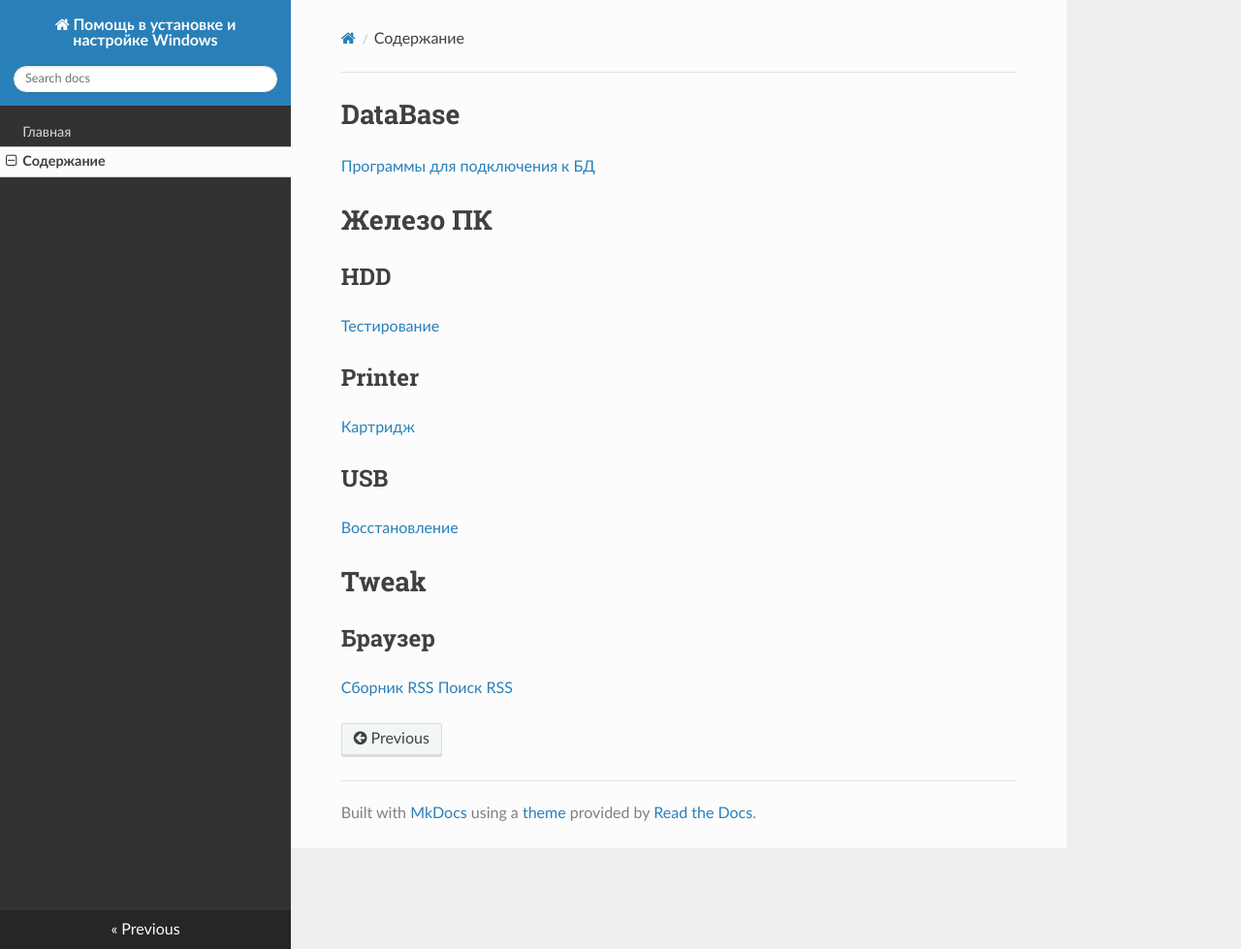
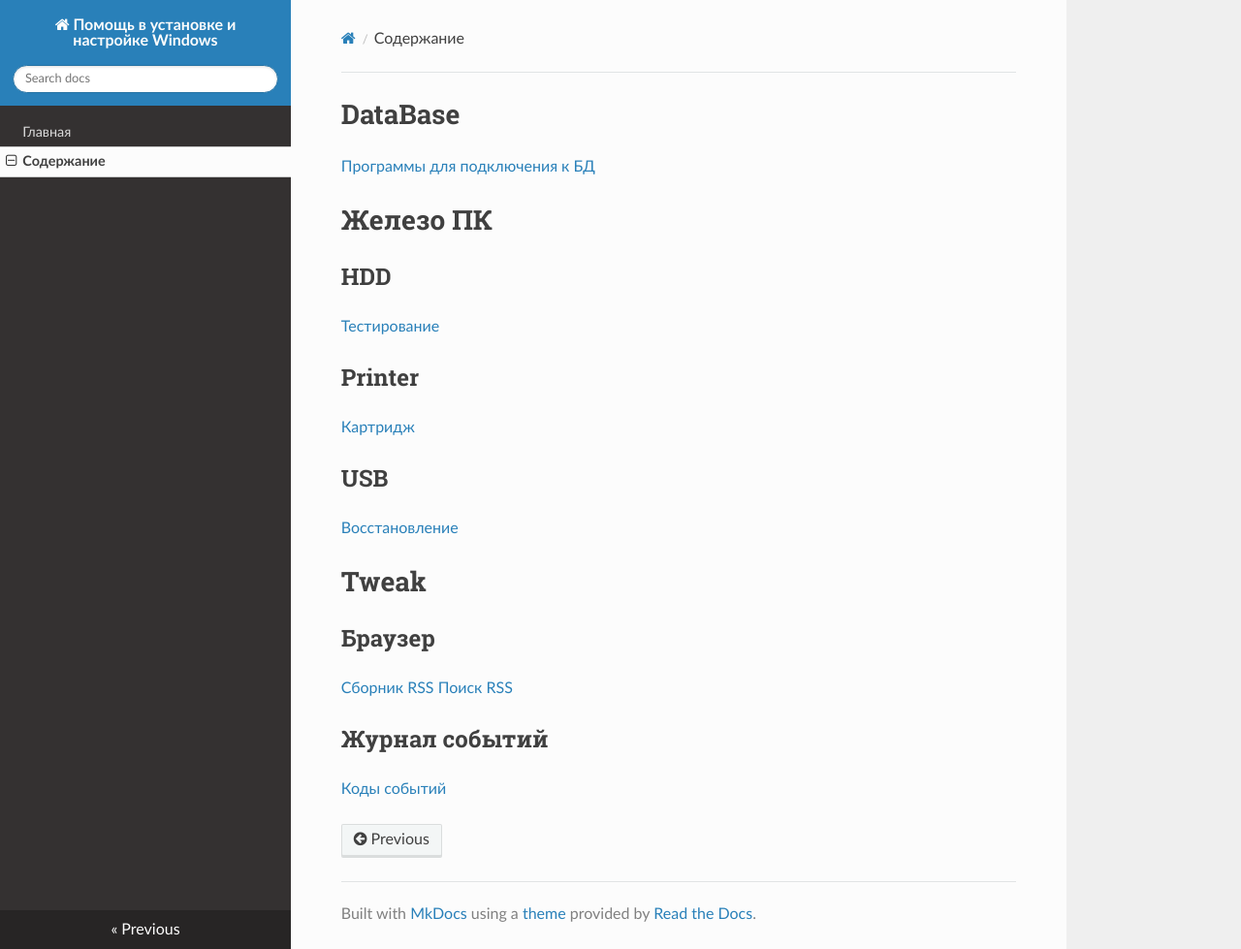
Before and after one commit to SergeiKirillov/sergeikirillov.github.io, an MkDocs documentation site: the page built from docs/content.md, in a window 1280 px wide and 979 px high. Shown: the whole window at 97% size. Built offline with MkDocs 1.6.1, drawn with Linux system fonts in a browser that asks for light colours; nearby versions of some CDN libraries.

Commit message:
vault backup: 2026-03-26 19:43:15

```diff
--- a/docs/content.md
+++ b/docs/content.md
@@ -15,3 +15,5 @@
 ## Браузер
 [Сборник RSS](content/Tweak/Browser/RSS/AgregftorRSS.md)
 [Поиск RSS](content/Tweak/Browser/RSS/SeachRSS.md)
+## Журнал событий
+[Коды событий](content/Tweak/Журнал%20событий/code.md)
```
Also changed, not shown: docs/content/Tweak/Журнал событий/code.md (renamed from docs/content/Tweak/Журнал событий/Коды событий.md).
